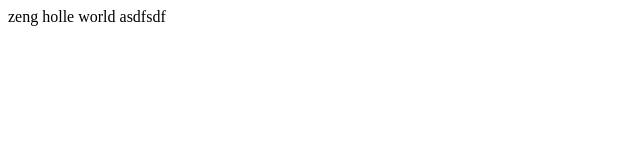
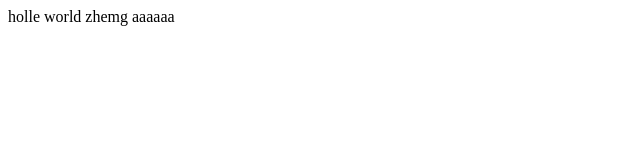
Before and after one commit to loveme09011/git, a plain HTML site: page index.html in a window 1280 px wide. Shown: the full height of the page, 0-640 px from the left. Drawn offline with Linux system fonts and the light colour scheme.

Commit message:
huijiake

```diff
--- a/index.html
+++ b/index.html
@@ -7,10 +7,8 @@
 	<title></title>
 </head>
 <body>
-
-	zeng
-
 	holle world
-    asdfsdf
+	zhemg
+	aaaaaa
 </body>
 </html>
```
